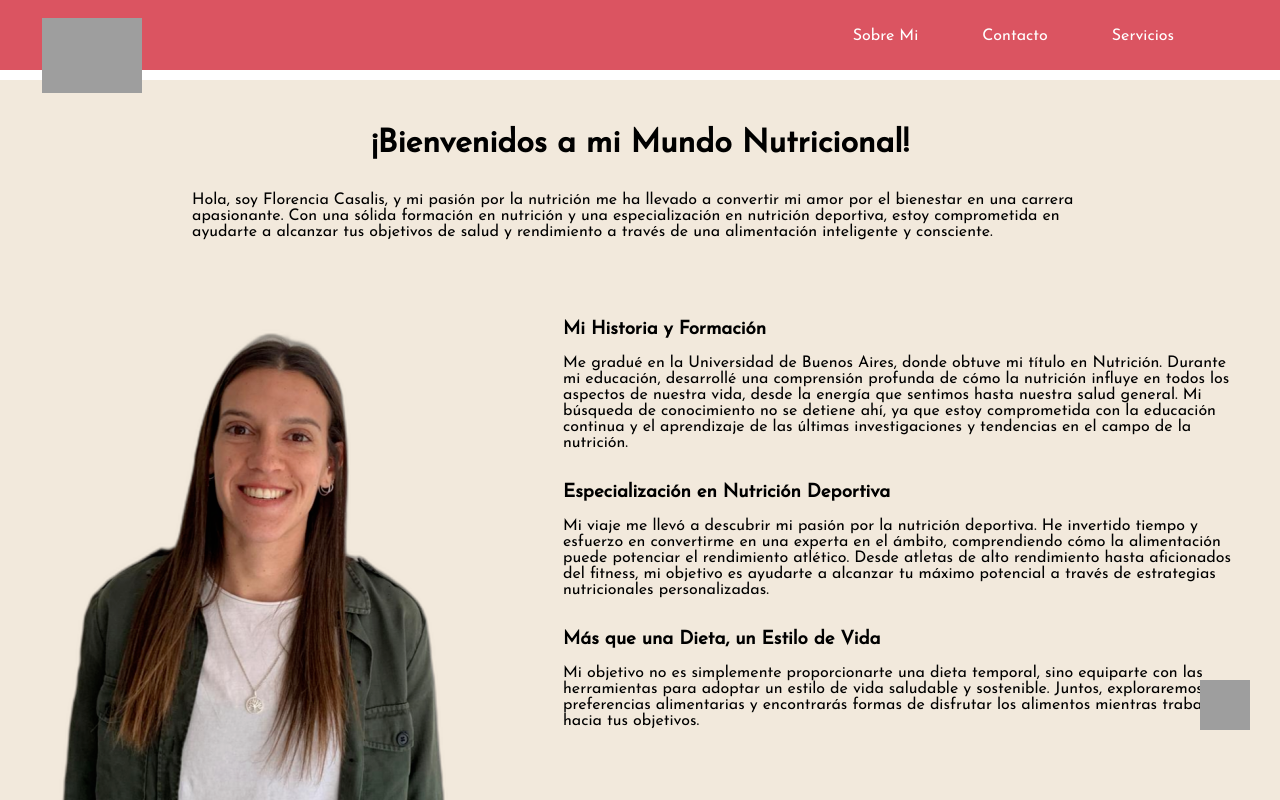
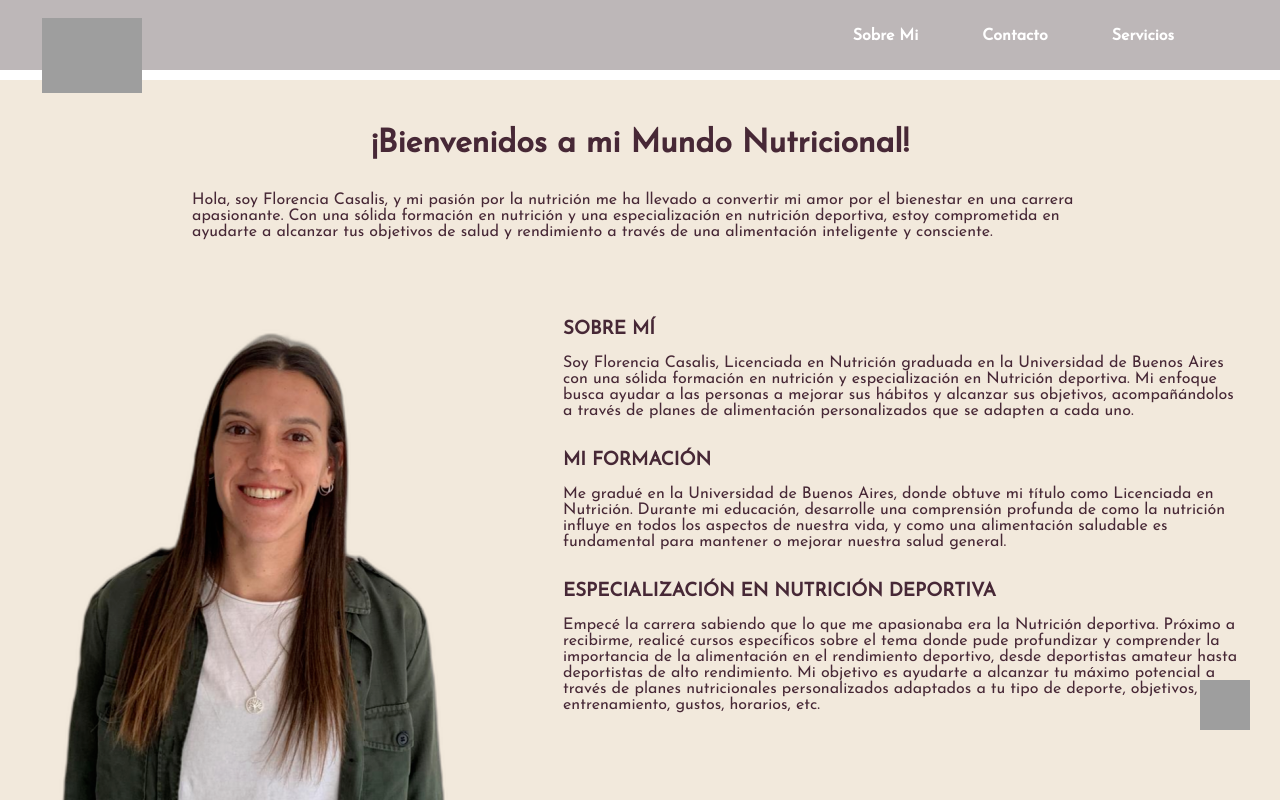
Before and after one commit to santicasalis/nutricion, a React (Vite) app: page /me in a window 1280 px wide. Shown: the top 800 px of the page. Built offline with nearby package versions, Linux system fonts and the light colour scheme; grey boxes are pictures that could not be loaded; a web font is replaced by a local one.

Commit message:
layout edit

```diff
--- a/src/Componentes/consult/Consults.jsx
+++ b/src/Componentes/consult/Consults.jsx
@@ -15,17 +15,17 @@ export const Consults = () => {
             srcset=""
           />
           <h2 className={styles.consultas}>Consultas Online</h2>
+          <h4 className={styles.consultas}>
+            Que la distancia no sea un impedimento
+          </h4>
           <p>
             {" "}
-            Realizamos consultas a través de videollamada (Zoom o Meet), donde
-            llevamos a cabo la evaluación nutricional. <br /> <br />
+            Realizamos consultas a través de videollamada (Meet), donde llevamos
+            a cabo la evaluación nutricional. <br /> <br />
             Durante la primera entrevista, te hacemos preguntas detalladas sobre
             hábitos, gustos, objetivos, salud, rutina diaria, entre otros. Con
             esta información, creamos un plan de alimentación personalizado
             según tus necesidades y metas. <br /> <br />
-            Para la evaluación de la composición corporal online, utilizamos
-            fotos y medidas que nos envías. Así, garantizamos un seguimiento
-            preciso y adaptado a tu progreso
           </p>
           <a
             href="https://calendar.app.google/LypRx5fr1drra6Gy9"
@@ -48,13 +48,11 @@ export const Consults = () => {
             incluir la medición de la composición corporal mediante la
             Antropometría.
             <br />
+            <br />
             <br /> Esta herramienta nos permite analizar en detalle aspectos
             como la masa grasa, muscular y ósea, proporcionando una visión más
             completa y personalizada de tu estado nutricional. <br />
             <br />
-            Además, para tu comodidad, estoy disponible para consultas en las
-            localidades de Moreno y Vicente López. ¡Espero poder acompañarte en
-            tu viaje hacia una alimentación más saludable y personalizada!
             <br className={styles.brSectionUno} />
             <br className={styles.brSectionUno} />
           </p>
--- a/src/Componentes/consult/consults.module.css
+++ b/src/Componentes/consult/consults.module.css
@@ -36,7 +36,7 @@
 
   max-width: 500px;
   align-items: center;
-  border: 4px solid #db5461;
+  border: 4px solid #57652a;
   padding: 2rem;
 }
 .cardContainer img {
@@ -55,8 +55,8 @@
   margin-top: 1rem;
   padding: 20px;
   border-radius: 25px;
-  border: 1px solid #db5461;
-  background-color: #db5461;
+  border: 1px solid #57652a;
+  background-color: #57652a;
   color: white;
   font-family: "Josefin Sans", sans-serif;
   font-size: large;
--- a/src/Componentes/footer/footer.module.css
+++ b/src/Componentes/footer/footer.module.css
@@ -1,7 +1,7 @@
 .footerr {
   width: 100%;
 
-  background-color: #db5461;
+  background-color: #bdb7b8;
   display: flex;
   align-items: center;
   justify-content: center;
--- a/src/Componentes/formContact/formContact.module.css
+++ b/src/Componentes/formContact/formContact.module.css
@@ -46,21 +46,21 @@ form {
   width: 300px;
   margin-top: 1rem;
   height: 30px;
-  border: 2px solid #db5461;
+  border: 2px solid #57652a;
 }
 .textAreaField {
   height: 80px;
-  border: 2px solid #db5461;
+  border: 2px solid #57652a;
   width: 300px;
   padding: 1rem 1rem;
 }
 
 .buttonSubmit {
-  background-color: #db5461;
+  background-color: #57652a;
   color: white;
   font-family: "Josefin Sans", sans-serif;
   font-size: larger;
-  border: 2px solid #db5461;
+  border: 2px solid #57652a;
   border-radius: 15px;
   transition: border-color 0.3s ease-in-out;
   padding: 10px;
--- a/src/Componentes/home/Home.jsx
+++ b/src/Componentes/home/Home.jsx
@@ -7,9 +7,8 @@ function Home() {
   return (
     <>
       <SectionUno />
-      <SectionDos />
+      <ServiceList />
       <Sport />
-      <ServiceList />
     </>
   );
 }
--- a/src/Componentes/me/Me.jsx
+++ b/src/Componentes/me/Me.jsx
@@ -21,39 +21,39 @@ const Me = () => {
           <img src={florchicac} alt="Florencia" />
           <div className={styles.meContainer}>
             <div className={styles.points}>
-              <h3>Mi Historia y Formación</h3>
+              <h3>SOBRE MÍ</h3>
               <p>
-                Me gradué en la Universidad de Buenos Aires, donde obtuve mi
-                título en Nutrición. Durante mi educación, desarrollé una
-                comprensión profunda de cómo la nutrición influye en todos los
-                aspectos de nuestra vida, desde la energía que sentimos hasta
-                nuestra salud general. Mi búsqueda de conocimiento no se detiene
-                ahí, ya que estoy comprometida con la educación continua y el
-                aprendizaje de las últimas investigaciones y tendencias en el
-                campo de la nutrición.
+                Soy Florencia Casalis, Licenciada en Nutrición graduada en la
+                Universidad de Buenos Aires con una sólida formación en
+                nutrición y especialización en Nutrición deportiva. Mi enfoque
+                busca ayudar a las personas a mejorar sus hábitos y alcanzar sus
+                objetivos, acompañándolos a través de planes de alimentación
+                personalizados que se adapten a cada uno.
               </p>
             </div>
             <div className={styles.points}>
-              <h3>Especialización en Nutrición Deportiva</h3>
+              <h3>MI FORMACIÓN</h3>
               <p>
-                Mi viaje me llevó a descubrir mi pasión por la nutrición
-                deportiva. He invertido tiempo y esfuerzo en convertirme en una
-                experta en el ámbito, comprendiendo cómo la alimentación puede
-                potenciar el rendimiento atlético. Desde atletas de alto
-                rendimiento hasta aficionados del fitness, mi objetivo es
-                ayudarte a alcanzar tu máximo potencial a través de estrategias
-                nutricionales personalizadas.
+                Me gradué en la Universidad de Buenos Aires, donde obtuve mi
+                título como Licenciada en Nutrición. Durante mi educación,
+                desarrolle una comprensión profunda de como la nutrición influye
+                en todos los aspectos de nuestra vida, y como una alimentación
+                saludable es fundamental para mantener o mejorar nuestra salud
+                general.
               </p>
             </div>
 
             <div className={styles.points}>
-              <h3> Más que una Dieta, un Estilo de Vida</h3>
+              <h3> ESPECIALIZACIÓN EN NUTRICIÓN DEPORTIVA</h3>
               <p>
-                Mi objetivo no es simplemente proporcionarte una dieta temporal,
-                sino equiparte con las herramientas para adoptar un estilo de
-                vida saludable y sostenible. Juntos, exploraremos tus
-                preferencias alimentarias y encontrarás formas de disfrutar los
-                alimentos mientras trabajamos hacia tus objetivos.
+                Empecé la carrera sabiendo que lo que me apasionaba era la
+                Nutrición deportiva. Próximo a recibirme, realicé cursos
+                específicos sobre el tema donde pude profundizar y comprender la
+                importancia de la alimentación en el rendimiento deportivo,
+                desde deportistas amateur hasta deportistas de alto rendimiento.
+                Mi objetivo es ayudarte a alcanzar tu máximo potencial a través
+                de planes nutricionales personalizados adaptados a tu tipo de
+                deporte, objetivos, entrenamiento, gustos, horarios, etc.
               </p>
             </div>
           </div>
--- a/src/Componentes/me/me.module.css
+++ b/src/Componentes/me/me.module.css
@@ -2,6 +2,7 @@
   display: flex;
   flex-direction: Column;
   margin-top: 3rem;
+  color: #472836;
 }
 
 .meLayout {
@@ -15,6 +16,7 @@
   flex-direction: column;
   align-items: center;
   background-color: #f2e9dc;
+  color: #472836;
 }
 
 .points {
--- a/src/Componentes/navbar/navbar.module.css
+++ b/src/Componentes/navbar/navbar.module.css
@@ -1,5 +1,5 @@
 .navbar {
-  background-color: #db5461;
+  background-color: #bdb7b8;
   color: #fff;
   padding: 10px;
   position: fixed;
@@ -39,10 +39,11 @@
   color: white;
   margin: 0rem 2rem;
   transition: color 0.3s, background-color 0.3s;
+  font-weight: bolder;
 }
 
 .navbar__link:hover {
-  color: #a8201a;
+  color: #57652a;
 }
 
 .navbar__menuButton {
@@ -76,7 +77,7 @@
     position: absolute;
     top: 60%;
     left: 0%;
-    background-color: #db5461;
+    background-color: #bdb7b8;
     width: 100%;
   }
   .navbar__closed {
--- a/src/Componentes/serviceDetail/ServiceDetail.jsx
+++ b/src/Componentes/serviceDetail/ServiceDetail.jsx
@@ -26,7 +26,13 @@ const ServicesDetail = () => {
             />
             <div className={styles.description}>
               <div>{foundService.description}</div>
-              <button>Sacá tu turno</button>
+              <a
+                href="https://wa.link/ndjqym"
+                target="_blank"
+                rel="noopener noreferrer"
+              >
+                Reservá tu turno
+              </a>
             </div>
           </div>
         </div>
--- a/src/Componentes/serviceDetail/serviceDetail.module.css
+++ b/src/Componentes/serviceDetail/serviceDetail.module.css
@@ -32,13 +32,21 @@
 .description div {
   width: 90%;
 }
-.description button {
-  margin: 2rem;
-  padding: 15px;
+.description a {
+  margin-top: 1rem;
+  padding: 20px;
   border-radius: 25px;
-  border: 1px solid #db5461;
-  background-color: #db5461;
+  border: 1px solid #57652a;
+  background-color: #57652a;
   color: white;
+  font-family: "Josefin Sans", sans-serif;
+  font-size: large;
+  transition: transform 0.3s ease-in-out;
+  text-decoration: none;
+}
+
+.description a:hover {
+  transform: scale(1.2);
 }
 
 .image {
--- a/src/Componentes/serviceList/ServiceList.jsx
+++ b/src/Componentes/serviceList/ServiceList.jsx
@@ -8,6 +8,7 @@ import { Consults } from "../consult/Consults";
 const ServiceList = () => {
   return (
     <>
+      <Consults />
       <div className={styles.serviceListContainer}>
         <h1>Nuestros servicios</h1>
         <div className={styles.serviceList}>
@@ -28,7 +29,6 @@ const ServiceList = () => {
           ))}
         </div>
       </div>
-      <Consults />
     </>
   );
 };
--- a/src/Componentes/services/service.module.css
+++ b/src/Componentes/services/service.module.css
@@ -7,8 +7,8 @@
   margin: 2rem 2rem;
   border-radius: 15px;
   transition: transform 0.3s;
-  box-shadow: 0 4px 6px #db5461;
-  background-color: #db5461;
+  box-shadow: 0 4px 6px #57652a;
+  background-color: #57652a;
 }
 
 .serviceListContainer {
```
